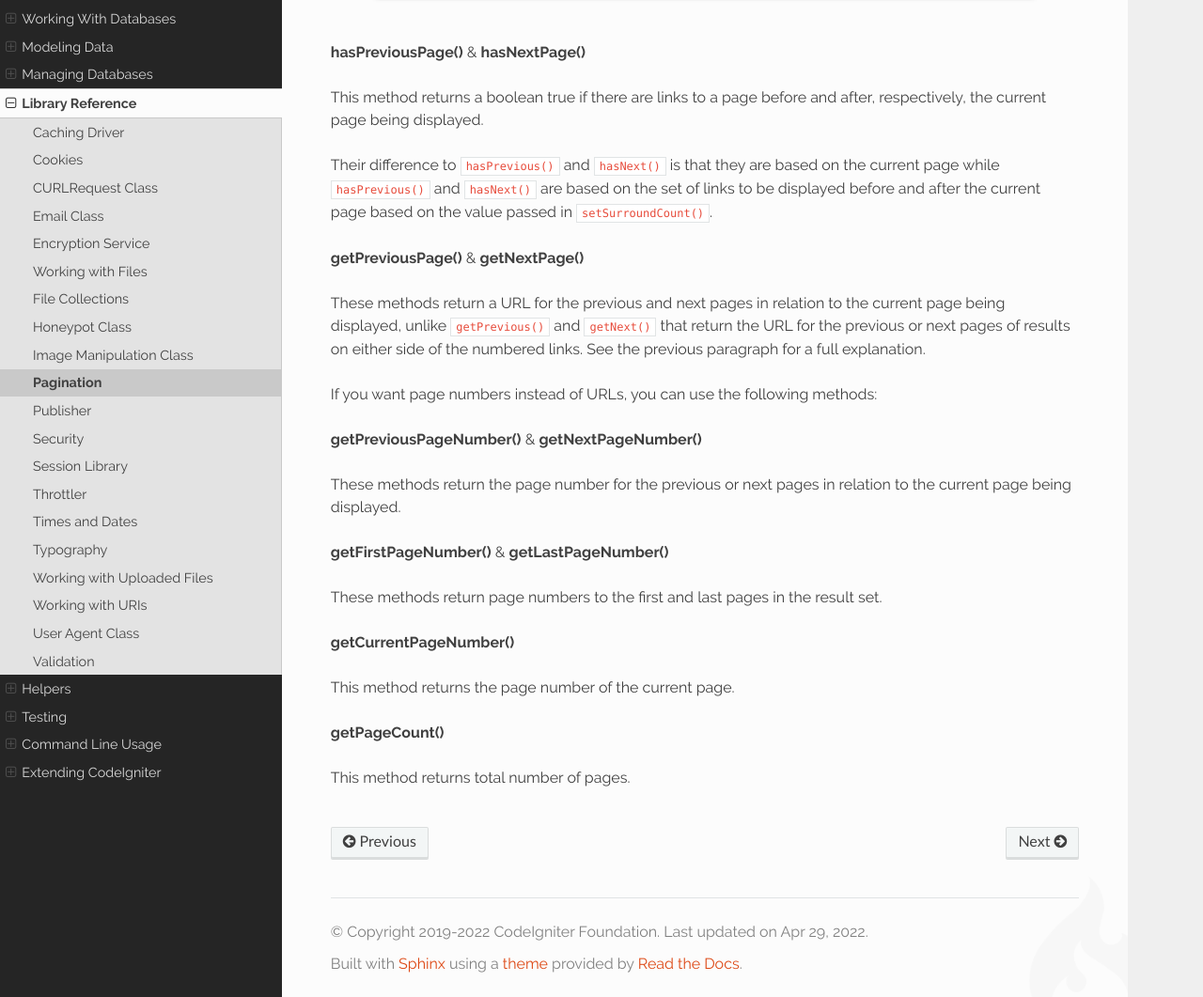
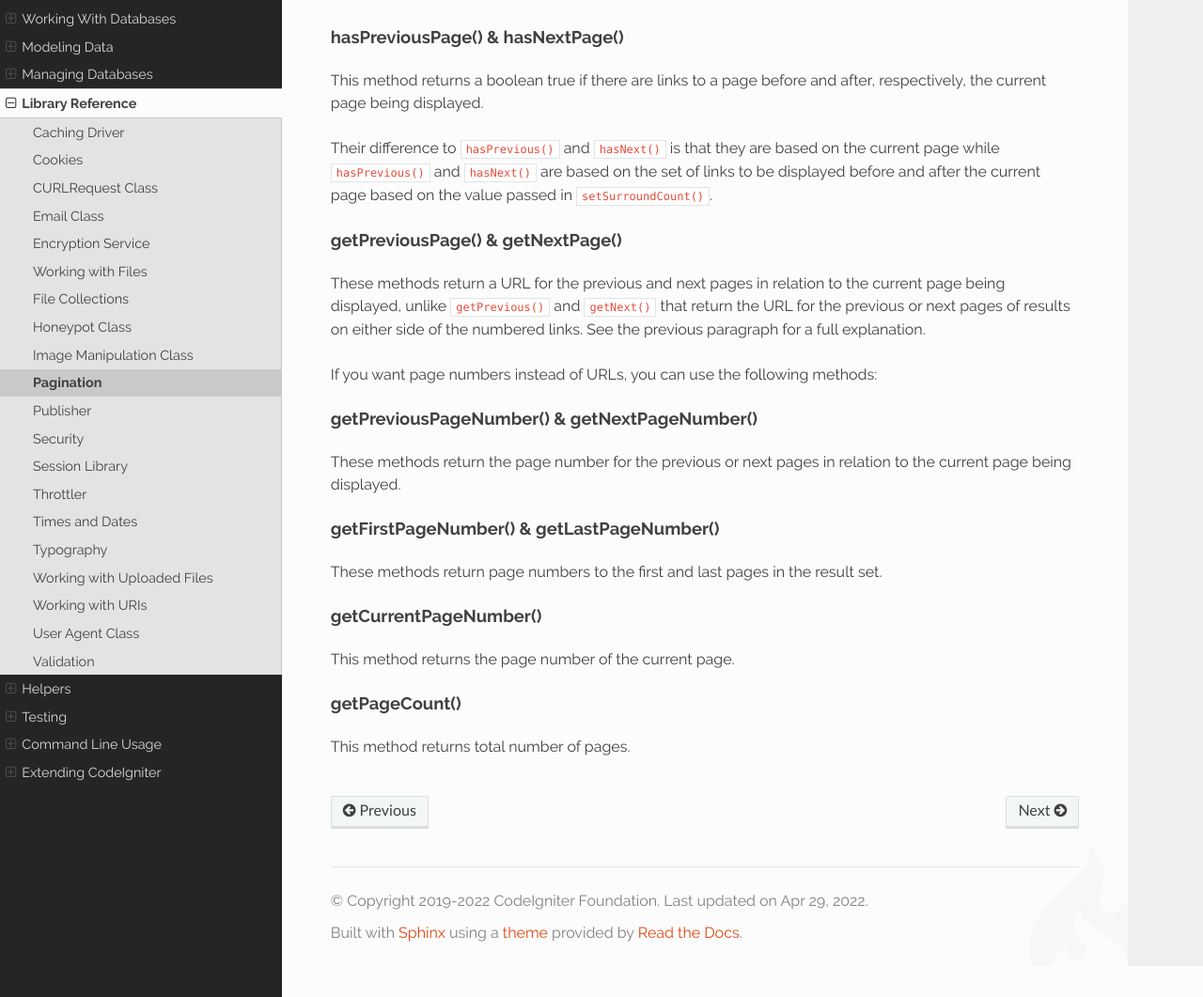
Before and after one commit to NEKOGET/ci4_user_guide_src, a Sphinx documentation site: the page built from source/libraries/pagination.rst, in a window 1280 px wide and 1400 px high, scrolled down 7504 px, cut to the strip 339-1400 px from the top of the window. Shown: the whole strip at 94% size. Built offline with Sphinx 7.4.7 and the Read the Docs theme 2.0.0, drawn with Linux system fonts in a browser that asks for light colours; some of the changed text lies outside the part shown.

Commit message:
docs: make method names linkable

```diff
--- a/source/libraries/pagination.rst
+++ b/source/libraries/pagination.rst
@@ -188,12 +188,14 @@ usefulness. It is easiest to demonstrate creating a new view by showing you the
 
 .. literalinclude:: pagination/012.php
 
-**setSurroundCount()**
+setSurroundCount()
+------------------
 
 In the first line, the ``setSurroundCount()`` method specifies than we want to show two links to either side of
 the current page link. The only parameter that it accepts is the number of links to show.
 
-**hasPrevious()** & **hasNext()**
+hasPrevious() & hasNext()
+-------------------------
 
 These methods return a boolean true if there are more links that can be displayed on either side of the current page,
 based on the value passed to ``setSurroundCount()``. For example, let's say we have 20 pages of data. The current
@@ -201,17 +203,20 @@ page is page 3. If the surrounding count is 2, then the following links would sh
 Since the first link displayed is page one, ``hasPrevious()`` would return **false** since there is no page zero. However,
 ``hasNext()`` would return **true** since there are 15 additional pages of results after page five.
 
-**getPrevious()** & **getNext()**
+getPrevious() & getNext()
+-------------------------
 
 These methods return the URL for the previous or next pages of results on either side of the numbered links. See the
 previous paragraph for a full explanation.
 
-**getFirst()** & **getLast()**
+getFirst() & getLast()
+----------------------
 
 Much like ``getPrevious()`` and ``getNext()``, these methods return links to the first and last pages in the
 result set.
 
-**links()**
+links()
+-------
 
 Returns an array of data about all of the numbered links. Each link's array contains the uri for the link, the
 title, which is just the number, and a boolean that tells whether the link is the current/active link or not:
@@ -226,31 +231,37 @@ See following an example with these changes:
 
 .. literalinclude:: pagination/014.php
 
-**hasPreviousPage()** & **hasNextPage()**
+hasPreviousPage() & hasNextPage()
+---------------------------------
 
 This method returns a boolean true if there are links to a page before and after, respectively, the current page being displayed.
 
 Their difference to ``hasPrevious()`` and ``hasNext()`` is that they are based on the current page while ``hasPrevious()`` and ``hasNext()`` are based on the set of links to be displayed before and after the current page based on the value passed in ``setSurroundCount()``.
 
-**getPreviousPage()** & **getNextPage()**
+getPreviousPage() & getNextPage()
+---------------------------------
 
 These methods return a URL for the previous and next pages in relation to the current page being displayed, unlike ``getPrevious()`` and ``getNext()`` that return the URL for the previous or next pages of results on either side of the numbered links. See the previous paragraph for a full explanation.
 
 If you want page numbers instead of URLs, you can use the following methods:
 
-**getPreviousPageNumber()** & **getNextPageNumber()**
+getPreviousPageNumber() & getNextPageNumber()
+---------------------------------------------
 
 These methods return the page number for the previous or next pages in relation to the current page being displayed.
 
-**getFirstPageNumber()** & **getLastPageNumber()**
+getFirstPageNumber() & getLastPageNumber()
+------------------------------------------
 
 These methods return page numbers to the first and last pages in the
 result set.
 
-**getCurrentPageNumber()**
+getCurrentPageNumber()
+----------------------
 
 This method returns the page number of the current page.
 
-**getPageCount()**
+getPageCount()
+--------------
 
 This method returns total number of pages.
```
